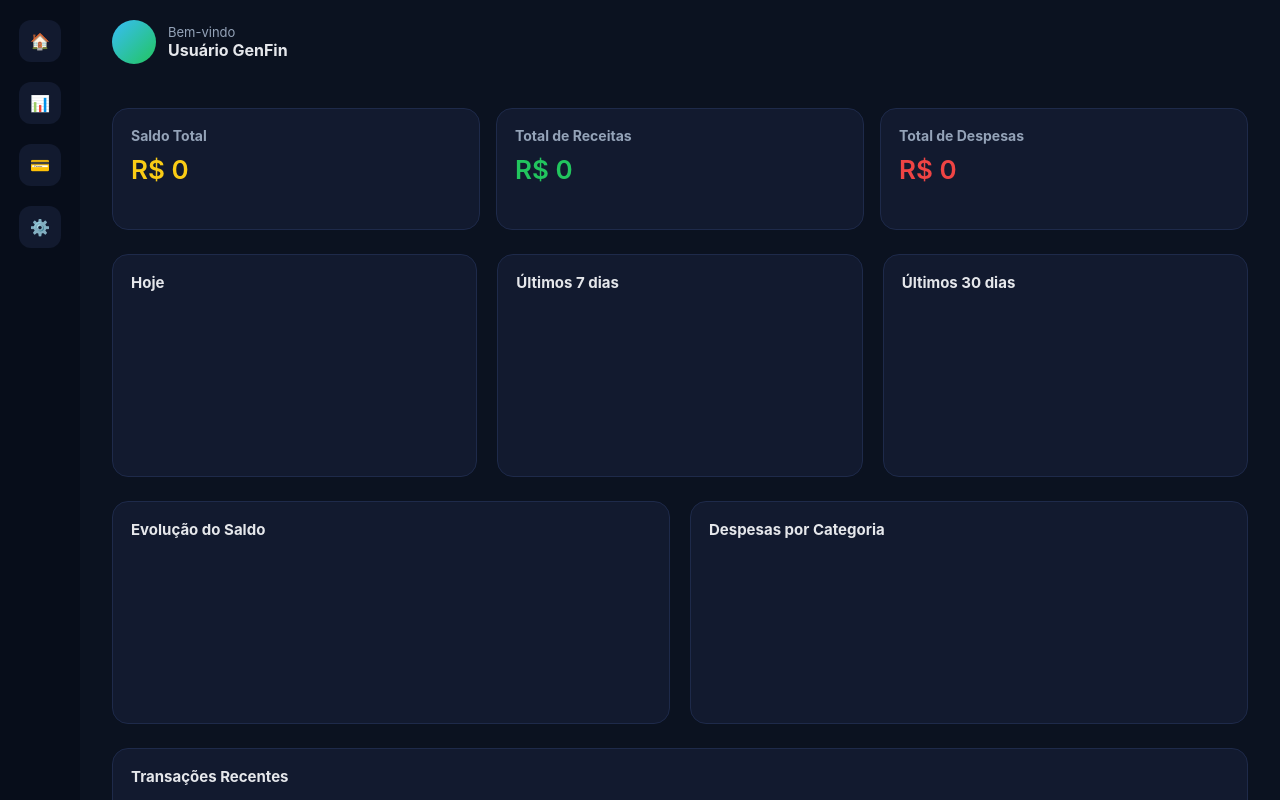
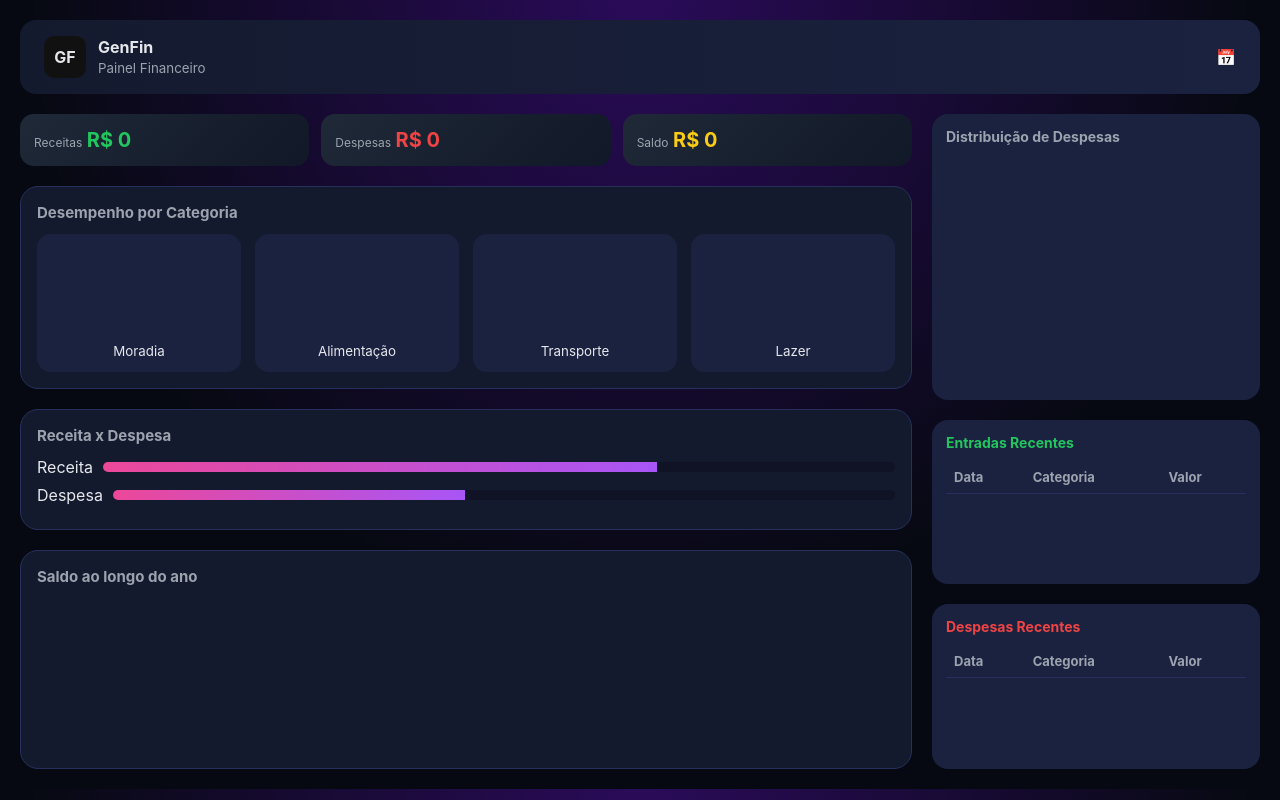
Before and after one commit to ferreiragah-dev/genfin-n8n, a Django app: template templates/dashboard.html in a window 1280 px wide. Run offline with Django 5.2, Linux system fonts and the light colour scheme; the template is opened without the code that fills it, so the values that code supplies are empty; a map, chart or similar area stays blank.

Commit message:
chore: calendario v2

```diff
--- a/accounts/urls.py
+++ b/accounts/urls.py
@@ -2,7 +2,7 @@ from django.urls import path
 from .views import (
     ValidatePhoneView,
     FinancialEntryCreateView,
-    PhoneLoginView, DashboardView, FinancialEntryListView ,DashboardCategoryView
+    PhoneLoginView, DashboardView, FinancialEntryListView ,DashboardCategoryView,PlannerListView,PlannerCreateView
 )
 
 urlpatterns = [
@@ -12,6 +12,8 @@ urlpatterns = [
     path("dashboard/", DashboardView.as_view()),
     path("entries/", FinancialEntryListView.as_view()),
  path("dashboard/categories/", DashboardCategoryView.as_view()),
+     path("planner/", PlannerListView.as_view()),
+    path("planner/create/", PlannerCreateView.as_view()),
 
 
 ]
--- a/accounts/views.py
+++ b/accounts/views.py
@@ -236,3 +236,39 @@ class DashboardCategoryView(APIView):
         )
 
         return Response(list(data))
+
+class PlannerListView(APIView):
+    def get(self, request):
+        user = get_logged_user(request)
+        if not user:
+            return Response(status=401)
+
+        data = user.planned_expenses.all().order_by("date")
+
+        return Response([
+            {
+                "id": p.id,
+                "date": p.date.strftime("%Y-%m-%d"),
+                "category": p.category,
+                "description": p.description,
+                "amount": p.amount
+            }
+            for p in data
+        ])
+
+
+class PlannerCreateView(APIView):
+    def post(self, request):
+        user = get_logged_user(request)
+        if not user:
+            return Response(status=401)
+
+        PlannedExpense.objects.create(
+            user=user,
+            date=request.data["date"],
+            category=request.data["category"],
+            description=request.data.get("description", ""),
+            amount=request.data["amount"]
+        )
+
+        return Response({"message": "Despesa planejada criada"}, status=201)
--- a/templates/dashboard.html
+++ b/templates/dashboard.html
@@ -2,319 +2,448 @@
 <html lang="pt-BR">
 <head>
 <meta charset="UTF-8">
-<title>GenFin | Dashboard</title>
+<title>GenFin | Painel Financeiro</title>
 <meta name="viewport" content="width=device-width, initial-scale=1.0">
 
 <script src="https://cdn.jsdelivr.net/npm/chart.js"></script>
 
 <style>
-:root {
-  --bg: #0b1220;
-  --panel: #121a2f;
-  --border: #1e2a4a;
-  --text: #e5e7eb;
-  --muted: #94a3b8;
-  --green: #22c55e;
-  --red: #ef4444;
-  --yellow: #facc15;
+:root{
+  --bg:#0b0f1a;
+  --panel:#141a2e;
+  --panel2:#1b2240;
+  --border:#27305c;
+  --text:#e5e7eb;
+  --muted:#9ca3af;
+  --green:#22c55e;
+  --red:#ef4444;
+  --blue:#38bdf8;
+  --purple:#a855f7;
+  --pink:#ec4899;
+  --yellow:#facc15;
 }
 
-* { box-sizing: border-box; }
+*{box-sizing:border-box}
 
-body {
-  margin: 0;
-  font-family: Inter, Arial, sans-serif;
-  background: var(--bg);
-  color: var(--text);
-  display: flex;
-  height: 100vh;
+body{
+  margin:0;
+  font-family:Inter,Arial,sans-serif;
+  background:radial-gradient(circle at top,#2a0b59,#070912 60%);
+  color:var(--text);
 }
 
-/* SIDEBAR */
-.sidebar {
-  width: 80px;
-  background: #070d1a;
-  display: flex;
-  flex-direction: column;
-  align-items: center;
-  padding: 20px 0;
-  gap: 20px;
-}
-
-.sidebar div {
-  width: 42px;
-  height: 42px;
-  border-radius: 12px;
-  background: var(--panel);
-  display: flex;
-  align-items: center;
-  justify-content: center;
-}
-
-/* MAIN */
-.main {
-  flex: 1;
-  display: flex;
-  flex-direction: column;
+.container{
+  padding:20px;
+  display:grid;
+  grid-template-rows:auto 1fr;
+  gap:20px;
 }
 
 /* HEADER */
-.header {
-  padding: 20px 32px;
-  display: flex;
-  align-items: center;
+.header{
+  background:linear-gradient(90deg,#141a2e,#1b2240);
+  border-radius:16px;
+  padding:16px 24px;
+  display:flex;
+  justify-content:space-between;
+  align-items:center;
 }
 
-.avatar {
-  width: 44px;
-  height: 44px;
-  border-radius: 50%;
-  background: linear-gradient(135deg, #38bdf8, #22c55e);
-  margin-right: 12px;
+.user{
+  display:flex;
+  align-items:center;
+  gap:12px;
 }
 
-/* CONTENT */
-.content {
-  padding: 24px 32px;
-  overflow-y: auto;
+.avatar{
+  width:42px;
+  height:42px;
+  border-radius:10px;
+  background:#111;
+  display:flex;
+  align-items:center;
+  justify-content:center;
+  font-weight:700;
 }
 
-/* CARDS */
-.cards {
-  display: grid;
-  grid-template-columns: repeat(auto-fit, minmax(220px,1fr));
-  gap: 16px;
-  margin-bottom: 24px;
+/* GRID PRINCIPAL */
+.grid{
+  display:grid;
+  grid-template-columns:2.5fr 1.5fr;
+  gap:20px;
 }
 
-.card {
-  background: var(--panel);
-  border-radius: 16px;
-  padding: 18px;
-  border: 1px solid var(--border);
+.left, .right{
+  display:grid;
+  gap:20px;
 }
 
-.card h4 {
-  margin: 0;
-  font-size: 14px;
-  color: var(--muted);
+/* PAINEL */
+.panel{
+  background:var(--panel);
+  border-radius:18px;
+  padding:16px;
+  border:1px solid var(--border);
 }
 
-.card p {
-  margin-top: 10px;
-  font-size: 26px;
-  font-weight: 600;
+.panel h3{
+  margin:0 0 12px;
+  font-size:15px;
+  color:var(--muted);
 }
 
-.green { color: var(--green); }
-.red { color: var(--red); }
-.yellow { color: var(--yellow); }
-
-/* GRID */
-.grid {
-  display: grid;
-  grid-template-columns: repeat(auto-fit, minmax(260px,1fr));
-  gap: 20px;
-  margin-bottom: 24px;
+/* CARDS SUPERIORES */
+.cards{
+  display:grid;
+  grid-template-columns:repeat(3,1fr);
+  gap:12px;
 }
 
-.panel {
-  background: var(--panel);
-  border-radius: 16px;
-  padding: 18px;
-  border: 1px solid var(--border);
+.card{
+  background:linear-gradient(135deg,#1f2937,#111827);
+  border-radius:14px;
+  padding:14px;
 }
 
-.panel h3 {
-  margin: 0 0 12px;
-  font-size: 15px;
+.card span{color:var(--muted);font-size:12px}
+.card strong{font-size:20px}
+
+.green{color:var(--green)}
+.red{color:var(--red)}
+.yellow{color:var(--yellow)}
+
+/* GAUGES */
+.gauges{
+  display:grid;
+  grid-template-columns:repeat(4,1fr);
+  gap:14px;
 }
 
-/* TABLE */
-table {
-  width: 100%;
-  border-collapse: collapse;
+.gauge{
+  background:var(--panel2);
+  border-radius:14px;
+  padding:12px;
+  text-align:center;
 }
 
-th, td {
-  padding: 10px;
-  border-bottom: 1px solid var(--border);
-  font-size: 14px;
+.gauge canvas{max-height:90px}
+
+/* BARRAS */
+.bar-row{
+  display:flex;
+  align-items:center;
+  gap:10px;
+  margin-bottom:8px;
 }
 
-th {
-  color: var(--muted);
-  text-align: left;
+.bar-bg{
+  flex:1;
+  height:10px;
+  background:#0f1325;
+  border-radius:10px;
+  overflow:hidden;
 }
 
-.badge-receita { color: var(--green); font-weight: 600; }
-.badge-despesa { color: var(--red); font-weight: 600; }
+.bar-fill{
+  height:100%;
+  background:linear-gradient(90deg,var(--pink),var(--purple));
+}
 
-@media (max-width: 900px) {
-  .grid { grid-template-columns: 1fr; }
+/* DIREITA */
+.side-box{
+  background:var(--panel2);
+  border-radius:16px;
+  padding:14px;
+}
+
+.side-box h4{
+  margin:0 0 10px;
+  font-size:14px;
+  color:var(--muted);
+}
+
+/* TABELA */
+table{
+  width:100%;
+  border-collapse:collapse;
+}
+
+th,td{
+  padding:8px;
+  border-bottom:1px solid var(--border);
+  font-size:13px;
+}
+
+th{color:var(--muted);text-align:left}
+
+@media(max-width:1100px){
+  .grid{grid-template-columns:1fr}
 }
 </style>
 </head>
 
 <body>
 
-<!-- SIDEBAR -->
-<div class="sidebar">
-  <div>🏠</div>
-  <div>📊</div>
-  <div>💳</div>
-  <div>⚙️</div>
-</div>
-
-<!-- MAIN -->
-<div class="main">
+<div class="container">
 
 <!-- HEADER -->
 <div class="header">
-    <div class="avatar"></div>
+  <div class="user">
+    <div class="avatar">GF</div>
     <div>
-      <div style="color:var(--muted);font-size:13px">Bem-vindo</div>
-      <strong>Usuário GenFin</strong>
+      <strong>GenFin</strong><br>
+      <small style="color:var(--muted)">Painel Financeiro</small>
     </div>
   </div>
+      <div onclick="openPlanner()">📅</div>
+</div>
 
-  <!-- CONTENT -->
-  <div class="content">
+<!-- GRID -->
+<div class="grid">
+
+<!-- ESQUERDA -->
+<div class="left">
 
   <!-- CARDS -->
   <div class="cards">
     <div class="card">
-        <h4>Saldo Total</h4>
-        <p class="yellow" id="saldo">R$ 0</p>
+      <span>Receitas</span>
+      <strong class="green" id="receita">R$ 0</strong>
     </div>
     <div class="card">
-        <h4>Total de Receitas</h4>
-        <p class="green" id="receita">R$ 0</p>
+      <span>Despesas</span>
+      <strong class="red" id="despesa">R$ 0</strong>
     </div>
     <div class="card">
-        <h4>Total de Despesas</h4>
-        <p class="red" id="despesa">R$ 0</p>
+      <span>Saldo</span>
+      <strong class="yellow" id="saldo">R$ 0</strong>
     </div>
   </div>
 
-    <!-- COMPARATIVOS -->
-    <div class="grid">
+  <!-- GAUGES -->
   <div class="panel">
-        <h3>Hoje</h3>
-        <canvas id="dailyChart"></canvas>
-      </div>
-      <div class="panel">
-        <h3>Últimos 7 dias</h3>
-        <canvas id="weeklyChart"></canvas>
-      </div>
-      <div class="panel">
-        <h3>Últimos 30 dias</h3>
-        <canvas id="monthlyChart"></canvas>
+    <h3>Desempenho por Categoria</h3>
+    <div class="gauges">
+      <div class="gauge"><canvas id="g1"></canvas><small>Moradia</small></div>
+      <div class="gauge"><canvas id="g2"></canvas><small>Alimentação</small></div>
+      <div class="gauge"><canvas id="g3"></canvas><small>Transporte</small></div>
+      <div class="gauge"><canvas id="g4"></canvas><small>Lazer</small></div>
     </div>
   </div>
 
-    <!-- GRÁFICOS -->
-    <div class="grid">
+  <!-- BARRAS -->
   <div class="panel">
-        <h3>Evolução do Saldo</h3>
-        <canvas id="lineChart"></canvas>
+    <h3>Receita x Despesa</h3>
+    <div class="bar-row">
+      Receita
+      <div class="bar-bg"><div class="bar-fill" style="width:70%"></div></div>
     </div>
-      <div class="panel">
-        <h3>Despesas por Categoria</h3>
-        <canvas id="donutChart"></canvas>
+    <div class="bar-row">
+      Despesa
+      <div class="bar-bg"><div class="bar-fill" style="width:45%"></div></div>
     </div>
   </div>
 
-    <!-- TRANSAÇÕES -->
+  <!-- LINHA -->
   <div class="panel">
-      <h3>Transações Recentes</h3>
+    <h3>Saldo ao longo do ano</h3>
+    <canvas id="lineChart"></canvas>
+  </div>
+
+</div>
+
+<!-- DIREITA -->
+<div class="right">
+
+  <!-- DONUT -->
+  <div class="side-box">
+    <h4>Distribuição de Despesas</h4>
+    <canvas id="donutChart"></canvas>
+  </div>
+
+  <!-- ENTRADAS -->
+  <div class="side-box">
+    <h4 style="color:#22c55e">Entradas Recentes</h4>
     <table>
       <thead>
-          <tr>
-            <th>Data</th>
-            <th>Categoria</th>
-            <th>Tipo</th>
-            <th>Valor</th>
-          </tr>
+        <tr><th>Data</th><th>Categoria</th><th>Valor</th></tr>
       </thead>
-        <tbody id="entries"></tbody>
+      <tbody id="entriesReceita"></tbody>
     </table>
+  </div>
+
+  <!-- DESPESAS -->
+  <div class="side-box">
+    <h4 style="color:#ef4444">Despesas Recentes</h4>
+    <table>
+      <thead>
+        <tr><th>Data</th><th>Categoria</th><th>Valor</th></tr>
+      </thead>
+      <tbody id="entriesDespesa"></tbody>
+    </table>
+  </div>
+
 </div>
 
 </div>
 </div>
 
+
+<div id="plannerModal" style="display:none;position:fixed;inset:0;background:#000a;z-index:99;">
+  <div style="background:#141a2e;margin:40px auto;padding:20px;border-radius:16px;width:90%;max-width:900px;">
+
+    <h2>Planner Financeiro</h2>
+
+    <div id="calendar" style="display:grid;grid-template-columns:repeat(7,1fr);gap:8px;"></div>
+
+    <hr style="margin:20px 0">
+
+    <div id="dayDetails"></div>
+
+    <button onclick="closePlanner()">Fechar</button>
+  </div>
+</div>
+
+
 <script>
-async function loadDashboard() {
-  const dash = await fetch("/api/dashboard/", { credentials: "same-origin" }).then(r => r.json());
-  const entries = await fetch("/api/entries/", { credentials: "same-origin" }).then(r => r.json());
-  const cats = await fetch("/api/dashboard/categories/", { credentials: "same-origin" }).then(r => r.json());
+async function load(){
+  const dash = await fetch("/api/dashboard/",{credentials:"same-origin"}).then(r=>r.json());
+  const entries = await fetch("/api/entries/",{credentials:"same-origin"}).then(r=>r.json());
+  const cats = await fetch("/api/dashboard/categories/",{credentials:"same-origin"}).then(r=>r.json());
 
-  document.getElementById("saldo").innerText = "R$ " + dash.saldo;
-  document.getElementById("receita").innerText = "R$ " + dash.total_receita;
-  document.getElementById("despesa").innerText = "R$ " + dash.total_despesa;
+  receita.innerText="R$ "+dash.total_receita;
+  despesa.innerText="R$ "+dash.total_despesa;
+  saldo.innerText="R$ "+dash.saldo;
 
-  // TABELA
-  const tbody = document.getElementById("entries");
-  tbody.innerHTML = "";
-  entries.slice(0,8).forEach(e => {
-    tbody.innerHTML += `
+  entries.slice(0,12).forEach(e=>{
+    const row = `
       <tr>
         <td>${e.date}</td>
         <td>${e.category}</td>
-        <td class="${e.entry_type === "RECEITA" ? "badge-receita" : "badge-despesa"}">
-          ${e.entry_type === "RECEITA" ? "Receita" : "Despesa"}
-        </td>
         <td>R$ ${e.amount}</td>
       </tr>
     `;
+    if(e.entry_type==="RECEITA"){
+      entriesReceita.innerHTML+=row;
+    }else{
+      entriesDespesa.innerHTML+=row;
+    }
   });
 
-  function bar(id) {
-    new Chart(document.getElementById(id), {
-      type: "bar",
-      data: {
-        labels: ["Receitas", "Despesas"],
-        datasets: [{
-          data: [dash.total_receita, dash.total_despesa],
-          backgroundColor: ["#22c55e", "#ef4444"]
-        }]
-      },
-      options: { plugins: { legend: { display: false } } }
+  function gauge(id,val,color){
+    new Chart(document.getElementById(id),{
+      type:"doughnut",
+      data:{datasets:[{data:[val,100-val],backgroundColor:[color,"#111"]}]},
+      options:{cutout:"75%",plugins:{legend:{display:false}}}
     });
   }
 
-  bar("dailyChart");
-  bar("weeklyChart");
-  bar("monthlyChart");
+  gauge("g1",72,"#a855f7");
+  gauge("g2",63,"#22c55e");
+  gauge("g3",45,"#38bdf8");
+  gauge("g4",53,"#ec4899");
 
-  new Chart(document.getElementById("lineChart"), {
-    type: "line",
-    data: {
-      labels: ["Jan","Fev","Mar","Abr","Mai","Jun"],
-      datasets: [{
-        label: "Saldo",
-        data: [2000,3000,4200,4800, dash.saldo],
-        borderColor: "#facc15",
-        tension: .4,
-        fill: true
+  new Chart(lineChart,{
+    type:"line",
+    data:{
+      labels:["Jan","Fev","Mar","Abr","Mai","Jun","Jul","Ago","Set"],
+      datasets:[{
+        data:[2000,3200,2800,4500,3800,5200,6100,5900,dash.saldo],
+        borderColor:"#22c55e",
+        tension:.4
       }]
-    }
+    },
+    options:{plugins:{legend:{display:false}}}
   });
 
-  new Chart(document.getElementById("donutChart"), {
-    type: "doughnut",
-    data: {
-      labels: cats.map(c => c.category),
-      datasets: [{
-        data: cats.map(c => c.total),
-        backgroundColor: ["#ef4444","#f97316","#eab308","#22c55e","#38bdf8"]
+  new Chart(donutChart,{
+    type:"doughnut",
+    data:{
+      labels:cats.map(c=>c.category),
+      datasets:[{
+        data:cats.map(c=>c.total),
+        backgroundColor:["#22c55e","#ef4444","#38bdf8","#a855f7","#facc15"]
       }]
     }
   });
 }
 
-loadDashboard();
+let plannerData = [];
+
+function openPlanner(){
+  document.getElementById("plannerModal").style.display="block";
+  loadPlanner();
+}
+
+function closePlanner(){
+  document.getElementById("plannerModal").style.display="none";
+}
+
+async function loadPlanner(){
+  plannerData = await fetch("/api/planner/", {credentials:"same-origin"}).then(r=>r.json());
+  renderCalendar();
+}
+
+function renderCalendar(){
+  const cal = document.getElementById("calendar");
+  cal.innerHTML = "";
+
+  const today = new Date();
+  const year = today.getFullYear();
+  const month = today.getMonth();
+
+  for(let d=1; d<=31; d++){
+    const dateStr = `${year}-${String(month+1).padStart(2,"0")}-${String(d).padStart(2,"0")}`;
+    const hasExpense = plannerData.some(p => p.date === dateStr);
+
+    cal.innerHTML += `
+      <div onclick="openDay('${dateStr}')"
+        style="padding:10px;border-radius:10px;
+        background:${hasExpense ? '#ec4899' : '#1b2240'};
+        cursor:pointer;text-align:center">
+        ${d}
+      </div>
+    `;
+  }
+}
+
+function openDay(date){
+  const day = plannerData.filter(p => p.date === date);
+  let html = `<h3>${date}</h3>`;
+
+  day.forEach(p=>{
+    html += `
+      <div style="margin-bottom:10px">
+        <strong>${p.category} - R$ ${p.amount}</strong><br>
+        <small>${p.description}</small>
+      </div>
+    `;
+  });
+
+  html += `
+    <button onclick="openCreate('${date}')">
+      Cadastrar despesa neste dia
+    </button>
+  `;
+
+  document.getElementById("dayDetails").innerHTML = html;
+}
+
+function openCreate(date){
+  const category = prompt("Categoria:");
+  const amount = prompt("Valor:");
+  const description = prompt("Descrição:");
+
+  fetch("/api/planner/create/",{
+    method:"POST",
+    credentials:"same-origin",
+    headers:{"Content-Type":"application/json"},
+    body:JSON.stringify({date,category,amount,description})
+  }).then(()=>loadPlanner());
+}
+
+
+load();
 </script>
 
 </body>
```
Also changed, not shown: accounts/models.py (+17 -0 lines), accounts/migrations/0003_plannedexpense.py (added). Lines whose indentation alone changed are shown as unchanged.
